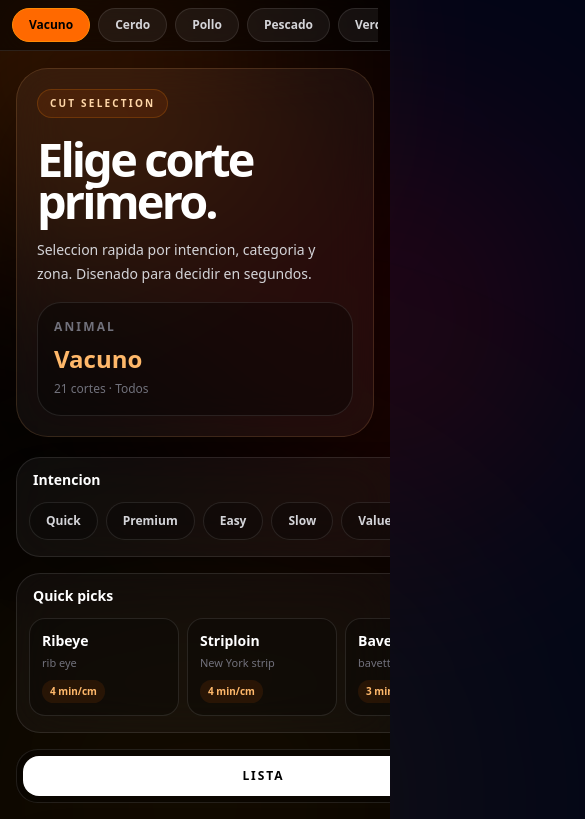
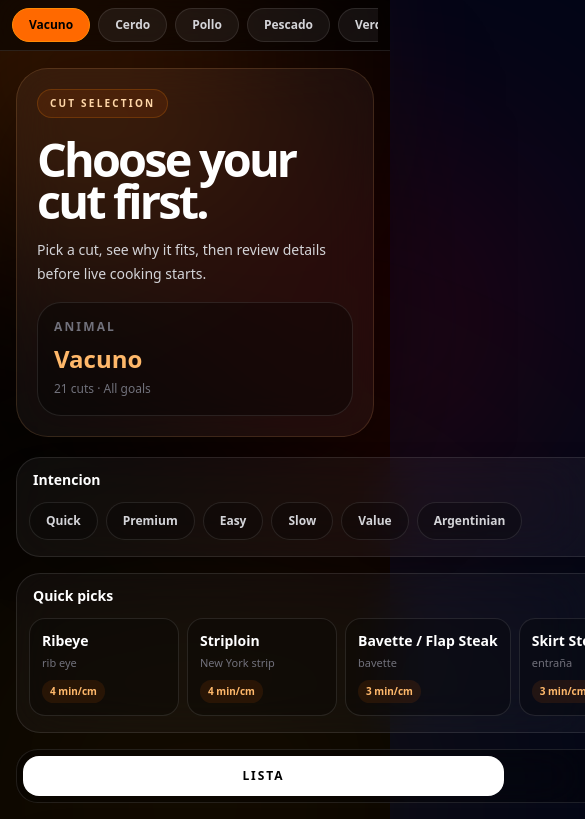
Before and after one commit to luisrdzcruz-maker/parrillero-pro, a Next.js app: page /dev/cuts in a window 390 px wide. Shown: the top 819 px of the page, 585 px wide, since content can reach past the window. Built offline with nearby package versions, Linux system fonts and the light colour scheme.

Commit message:
fix: allow cut selection mobile scrolling above bottom nav

```diff
--- a/components/cuts/CutSelectionScreen.tsx
+++ b/components/cuts/CutSelectionScreen.tsx
@@ -100,7 +100,8 @@ export function CutSelectionScreen({
   }, [selectedAnimal, selectedIntent, selectedZone]);
 
   const groupedProfiles = useMemo(() => getCategoryGroups(visibleProfiles), [visibleProfiles]);
-  const activeFilterLabel = selectedIntent ? intentLabels[selectedIntent] : "Todos";
+  const activeFilterLabel = selectedIntent ? intentLabels[selectedIntent] : "All goals";
+  const hasActiveFilters = Boolean(selectedIntent || selectedZone);
   const handleStartCooking = (profile: GeneratedCutProfile) => {
     if (onStartCooking) {
       onStartCooking(profile);
@@ -109,16 +110,20 @@ export function CutSelectionScreen({
 
     router.push(buildCookingWizardHref(profile));
   };
+  const handleResetFilters = () => {
+    handleIntentChange(null);
+    handleZoneChange(null);
+  };
 
   return (
-    <main className="min-h-screen overflow-hidden bg-[#030201] text-white">
+    <main className="min-h-full bg-[#030201] text-white">
       <div className="pointer-events-none fixed inset-0">
         <div className="absolute -left-32 -top-36 h-[420px] w-[420px] rounded-full bg-orange-500/20 blur-[110px]" />
         <div className="absolute right-[-180px] top-32 h-[380px] w-[380px] rounded-full bg-red-600/15 blur-[120px]" />
         <div className="absolute bottom-[-220px] left-1/2 h-[520px] w-[520px] -translate-x-1/2 rounded-full bg-amber-500/10 blur-[150px]" />
       </div>
 
-      <section className="relative mx-auto flex min-h-screen w-full max-w-6xl flex-col px-4 pb-36 pt-5 sm:px-6 lg:px-8">
+      <section className="relative mx-auto flex min-h-full w-full max-w-6xl flex-col px-4 pb-[calc(8rem+env(safe-area-inset-bottom))] pt-5 sm:px-6 lg:px-8 lg:pb-36">
         <header className="rounded-[2rem] border border-orange-300/15 bg-white/[0.045] p-5 shadow-[0_30px_120px_rgba(0,0,0,0.55)] backdrop-blur-xl">
           <div className="inline-flex rounded-full border border-orange-400/20 bg-orange-500/10 px-3 py-1.5 text-[10px] font-black uppercase tracking-[0.22em] text-orange-200">
             Cut selection
@@ -126,17 +131,17 @@ export function CutSelectionScreen({
           <div className="mt-5 grid gap-4 lg:grid-cols-[1fr_300px] lg:items-end">
             <div>
               <h1 className="text-[clamp(2.25rem,12vw,5.5rem)] font-black leading-[0.9] tracking-[-0.06em]">
-                Elige corte primero.
+                Choose your cut first.
               </h1>
               <p className="mt-4 max-w-2xl text-sm leading-6 text-zinc-300 sm:text-base">
-                Seleccion rapida por intencion, categoria y zona. Disenado para decidir en segundos.
+                Pick a cut, see why it fits, then review details before live cooking starts.
               </p>
             </div>
             <div className="rounded-[1.5rem] border border-white/10 bg-black/35 p-4">
               <p className="text-xs font-black uppercase tracking-[0.18em] text-zinc-500">Animal</p>
               <p className="mt-2 text-2xl font-black text-orange-300">{animalLabels[selectedAnimal]}</p>
               <p className="mt-1 text-xs leading-5 text-zinc-500">
-                {visibleProfiles.length} cortes · {activeFilterLabel}
+                {visibleProfiles.length} cuts · {activeFilterLabel}
               </p>
             </div>
           </div>
@@ -158,7 +163,7 @@ export function CutSelectionScreen({
                 onClick={() => handleZoneChange(null)}
                 className="w-full rounded-2xl border border-orange-400/25 bg-orange-500/10 px-4 py-3 text-xs font-black text-orange-200 transition active:scale-[0.98]"
               >
-                Limpiar zona: {selectedZone}
+                Clear zone: {selectedZone}
               </button>
             )}
           </aside>
@@ -167,7 +172,13 @@ export function CutSelectionScreen({
             {viewMode === "map" && (
               <CutMap animal={selectedAnimal} selectedZone={selectedZone} onZoneChange={handleZoneChange} />
             )}
-            <CutList groups={groupedProfiles} selectedCutId={selectedProfile?.id} onSelect={handleProfileChange} />
+            <CutList
+              groups={groupedProfiles}
+              selectedCutId={selectedProfile?.id}
+              hasActiveFilters={hasActiveFilters}
+              onResetFilters={handleResetFilters}
+              onSelect={handleProfileChange}
+            />
           </div>
         </div>
       </section>
```
